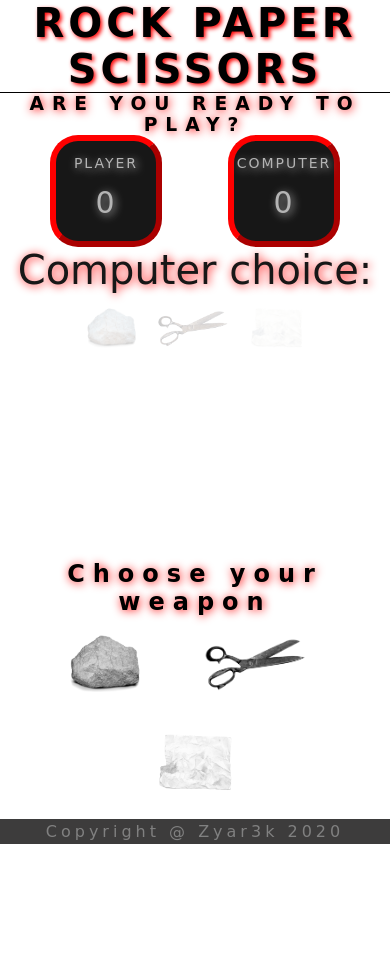
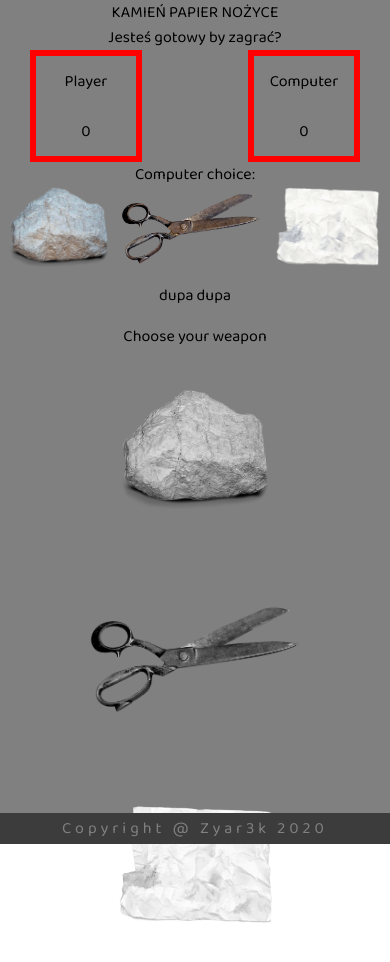
Before and after one commit to Zyar3k/rock-paper-scissors, a website: page index.html in a window 390 px wide. Before the commit the page ends 844 px from the top, so only its background shows below. Drawn offline with Linux system fonts and the light colour scheme; a web font is replaced by a local one.

Commit message:
Edit styles

```diff
--- a/index.html
+++ b/index.html
@@ -11,13 +11,10 @@
 	<div class="container">
 
 		<header>
-			<div class="title">
-				<h1>ROCK PAPER SCISSORS</h1>
-				<h3>Are you ready to play?</h3>
+			<div class="titleWrap">
+				<div class="title">KAMIEŃ PAPIER NOŻYCE</div>
+				<div class="subtitle">Jesteś gotowy by zagrać?</div>
 			</div>
-		</header>
-
-		<section class="middle">
 
 			<div class="scores-wrapp">
 				<div class="score-wrapper">
@@ -29,32 +26,41 @@
 					<div id="computer-score" class="ind-score">0</div>
 				</div>
 			</div>
-			<div class="compChoice">Computer choice:</div>
+
+		</header>
+
+
+		<section class="middle">
+
+
+			<div class="textChoice">Computer choice:</div>
 			<div id="compOptions">
 				<img src="./images/rock.png" alt="rock" id="comp-rock" class="comp-rock compOpt">
 				<img src="./images/scissors.png" alt="scissors" id="comp-scissors" class="comp-scissors compOpt">
 				<img src="./images/paper.png" alt="paper" id="comp-paper" class="comp-paper compOpt">
 			</div>
+			<div class="messagesWrapper">
+				<p id="messages">dupa dupa</p>
+			</div>
+
 
 		</section>
 
-		<section class="meessagesWrapper">
-
-			<p id="messages"></p>
-		</section>
 
 		<section class="bottom">
-			<div class="bottom-text">
-				<h2>Choose your weapon</h2>
-			</div>
+			<div class="textChoice">Choose your weapon</div>
+
 			<div class="player-choice">
+
 				<div id="buttons">
 					<img src="./images/rock.png" alt="rock" id="play-rock" class="play-rock">
 					<img src="./images/scissors.png" alt="scissors" id="play-scissors" class="play-scissors">
 					<img src="./images/paper.png" alt="paper" id="play-paper" class="play-paper">
 				</div>
 			</div>
+
 		</section>
+
 		<footer>
 			<p>
 				Copyright @ Zyar3k 2020
--- a/js/main.js
+++ b/js/main.js
@@ -24,16 +24,16 @@ function computerChoice() {
 function displayResult(computerMove, playerMove) {
 
   if(computerMove === playerMove) {
-    printMessage('Draw :O');
+    printMessage('Remis :O');
   } else if (
     (computerMove === paper && playerMove === scissors) ||
     (computerMove === scissors && playerMove === rock) ||
     (computerMove === rock && playerMove === paper)
   ) {
-    printMessage('OMG! You won!!!');
+    printMessage('Gratulacje! Wygrałeś!!!');
     addPoint('Player point');
   } else {
-    printMessage('Sorry! You lost! :(');
+    printMessage('Przykro mi, przegrałeś :(');
     addPoint('Computer point');
   }
 };
--- a/sass/style.scss
+++ b/sass/style.scss
@@ -1,4 +1,7 @@
-@import url('https://fonts.googleapis.com/css?family=Devonshire&display=swap&subset=latin-ext');
+// @import url('https://fonts.googleapis.com/css?family=Devonshire&display=swap&subset=latin-ext');
+@import url('https://fonts.googleapis.com/css?family=Baloo+2&display=swap&subset=latin-ext');
+
+// font-family: 'Baloo 2', cursive;
 
 /* const */
 
@@ -10,153 +13,116 @@ $content-text-shadow: $content-color 1px 1px 10px;
 
 
 
+
 body {
   margin: 0;
   padding: 0;
-  font-family: 'Devonshire', cursive;
-  background-image: url('../images/bg.jpeg');
+  // font-family: 'Devonshire', cursive;
+  font-family: 'Baloo 2', cursive;
+  // background-image: url('../images/bg.jpeg');
   object-fit: cover;
   background-size: cover;
   background-position: center;
 }
 
 .container {
+  background: grey;
   margin: 0 auto;
   padding: 0;
   text-align: center;
-  max-width: 1140px;
+  max-width: 1280px;
   height: 100vh;
 }
 
 /* header */
 
 header {
+  // background: #000; //out
+  // color: white; //out
+
+  display: flex;
+  flex-direction: column;
+
+}
+
+.titleWrap {
+  // background: red;
+
+  .title {
     margin: 0;
     padding: 0;
   }
 
-header h1{
-  margin: 0;
-  letter-spacing: 8px;
-  font-size: 60px;
-  border-bottom: 1px solid;
-  padding: 0;
-  text-shadow: $title-text-shadow;
-}
-
-header h3{
+  .subtitle {
     margin: 0;
     padding: 0;
-  letter-spacing: 8px;
-  text-transform: uppercase;
-  text-shadow: $content-text-shadow
   }
-
-/* middle */
+}
 
 .scores-wrapp {
   display: flex;
   justify-content: space-between;
-  padding: 0 50px;
+  padding: 0 30px;
 
   .score-wrapper {
     height: 100px;
     width: 100px;
     border: solid 6px $content-color;
-    border-radius: 28px;
-    border-style: outset;
-    background: $dark-color;
+    display: flex;
+    flex-direction: column;
+    justify-content: space-around;
 
-    p, .ind-score {
-      font-size: 14px;
-      color: $light-color;
-      letter-spacing: 2px;
-      text-transform: uppercase;
-      text-shadow: $light-color 2px 2px 8px;
+
+    P {
+      margin: 0;
+      padding: 0;
     }
 
     .ind-score {
-      font-size: 30px;
+      margin: 0;
+      padding: 0;
     }
   }
 }
 
-.compChoice {
-  font-size: 40px;
-  color: $dark-color;
-  text-shadow: $content-text-shadow
-}
+.middle {
+  display: flex;
+  flex-direction: column;
+
 
   #compOptions {
+    display: flex;
+    justify-content: space-evenly;
+
     img {
       height: 80px;
-    padding: 0 10px;
-    opacity: 0.2;
-    transition: 0.5s;
-    transform: scale(0.8);
-  }
-
-  img.active {
-    opacity: 1;
-    transform: scale(1);
     }
   }
 
-/* messages */
-
-.meessagesWrapper {
-
-  #messages {
-    font-size: 40px;
-    text-shadow: $light-color 2px 2px 8px;
-    letter-spacing: 4px;
-    margin: 0;
-    padding: 0;
-  }
 }
 
-/* bottom */
+.bottom {
+  // background: #000;
+  // bottom: 0;
 
-section.bottom {
-  margin: 0;
-  padding: 0;
-  left: 0;
-  width: 100%;
-  bottom: 0;
-  position: fixed;
-
-  .bottom-text {
-    text-shadow: $content-text-shadow;
-    letter-spacing: 8px;
-    margin-bottom: 80px;
-  }
-
-  h2 {
-    margin: 0;
-    padding: 0;
-  }
 
   .player-choice {
-    display: flex;
-    justify-content: center;
-  }
 
-  #buttons {
-    padding-bottom: 30px;
 
     img {
-      margin: 0;
       height: 200px;
       filter: grayscale(1);
       transition: 0.5s;
       transform: scale(0.6);
-    }
-
-    img:hover {
+      &:hover {
         filter: grayscale(0);
       transform: scale(1);
       }
     }
+  }
+
+
+
 }
 
 /* footer */
@@ -177,87 +143,250 @@ footer {
   }
 }
 
-/* mobile */
 
-@media (max-width: 425px) {
 
-  /* header */
+// /* header */
 
-  header h1 {
-    letter-spacing: 4px;
-    font-size: 40px;
-  }
+// header {
+//   margin: 0;
+//   padding: 0;
 
-  /* middle */
+//   background: #000;
+// }
 
-  #compOptions {
-    padding-top: 10px;
+// header h1{
+//   margin: 0;
+//   letter-spacing: 8px;
+//   font-size: 60px;
+//   border-bottom: 1px solid;
+//   padding: 0;
+//   text-shadow: $title-text-shadow;
+// }
 
-    img {
-      height: 50px;
-      padding: 0;
-    }
-  }
+// header h3{
+//   margin: 0;
+//   padding: 0;
+//   letter-spacing: 8px;
+//   text-transform: uppercase;
+//   text-shadow: $content-text-shadow
+// }
 
-  /* bottom */
+// .scores-wrapp {
+//   display: flex;
+//   justify-content: space-between;
+//   padding: 0 50px;
 
-  section.bottom {
+//   background: red;
 
-    .bottom-text {
-      letter-spacing: 8px;
-      margin-bottom: 0;
-    }
+//   .score-wrapper {
+//     height: 100px;
+//     width: 100px;
+//     border: solid 6px $content-color;
+//     border-radius: 28px;
+//     border-style: outset;
+//     background: $dark-color;
 
-    #buttons {
+//     p, .ind-score {
+//       font-size: 14px;
+//       color: $light-color;
+//       letter-spacing: 2px;
+//       text-transform: uppercase;
+//       text-shadow: $light-color 2px 2px 8px;
+//     }
 
-      img {
-        height: 95px;
-      }
-    }
-  }
-}
+//     .ind-score {
+//       font-size: 30px;
+//     }
+//   }
+// }
 
-@media (max-width: 375px) {
+// /* middle */
 
-  /* header */
+// .middle {
+//   background: #000;
+// }
 
-  header h1 {
-    padding: 10px 0;
-    font-size: 34px;
-  }
+// .compChoice {
+//   font-size: 40px;
+//   color: $dark-color;
+//   text-shadow: $content-text-shadow;
 
-  header h3 {
-    font-size: 14px;
-    letter-spacing: 6px;
-  }
+//   background: red;
 
-  /* middle */
 
-  .scores-wrapp {
-    padding: 0 20px;
-  }
+// }
 
-  #compOptions {
-    img {
-      height: 60px;
-    }
-  }
-}
+// #compOptions {
+//   img {
+//     height: 80px;
+//     padding: 0 10px;
+//     opacity: 0.2;
+//     transition: 0.5s;
+//     transform: scale(0.8);
+//   }
 
-@media (max-width: 320px) {
+//   img.active {
+//     opacity: 1;
+//     transform: scale(1);
+//   }
+// }
 
-  /* middle */
+// /* messages */
 
-  .compChoice {
-    font-size: 20px;
-  }
 
-  section.bottom {
-    #buttons {
+//   #messages {
+//     font-size: 40px;
+//     text-shadow: $light-color 2px 2px 8px;
+//     letter-spacing: 4px;
+//     margin: 0;
+//     padding: 0;
+//   }
 
-      img {
-        height: 70px;
-      }
-    }
-  }
-}
+// /* bottom */
+
+// section.bottom {
+//   margin: 0;
+//   padding: 0;
+//   left: 0;
+//   width: 100%;
+//   bottom: 0;
+//   position: fixed;
+
+//   background: red;
+
+//   .bottom-text {
+//     text-shadow: $content-text-shadow;
+//     letter-spacing: 8px;
+//     margin-bottom: 80px;
+//   }
+
+//   h2 {
+//     margin: 0;
+//     padding: 0;
+//   }
+
+//   .player-choice {
+//     display: flex;
+//     justify-content: center;
+//   }
+
+//   #buttons {
+//     padding-bottom: 30px;
+
+//     img {
+//       margin: 0;
+//       height: 200px;
+//       filter: grayscale(1);
+//       transition: 0.5s;
+//       transform: scale(0.6);
+//     }
+
+//     img:hover {
+//       filter: grayscale(0);
+//       transform: scale(1);
+//     }
+//   }
+// }
+
+// /* footer */
+
+// footer {
+//   left: 0;
+//   width: 100%;
+//   bottom: 0;
+//   position: fixed;
+//   display: flex;
+//   justify-content: center;
+//   background: rgb(61, 60, 60);
+
+//   p {
+//     margin: 3px 0;
+//     color: grey;
+//     letter-spacing: 4px;
+//   }
+// }
+
+// /* mobile */
+
+// @media (max-width: 425px) {
+
+//   /* header */
+
+//   header h1 {
+//     letter-spacing: 4px;
+//     font-size: 40px;
+//   }
+
+//   /* middle */
+
+//   #compOptions {
+//     padding-top: 10px;
+
+//     img {
+//       height: 50px;
+//       padding: 0;
+//     }
+//   }
+
+//   /* bottom */
+
+//   section.bottom {
+
+//     .bottom-text {
+//       letter-spacing: 8px;
+//       margin-bottom: 0;
+//     }
+
+//     #buttons {
+
+//       img {
+//         height: 95px;
+//       }
+//     }
+//   }
+// }
+
+// @media (max-width: 375px) {
+
+//   /* header */
+
+//   header h1 {
+//     padding: 10px 0;
+//     font-size: 34px;
+//   }
+
+//   header h3 {
+//     font-size: 14px;
+//     letter-spacing: 6px;
+//   }
+
+//   /* middle */
+
+//   .scores-wrapp {
+//     padding: 0 20px;
+//   }
+
+//   #compOptions {
+//     img {
+//       height: 60px;
+//     }
+//   }
+// }
+
+// @media (max-width: 320px) {
+
+//   /* middle */
+
+//   .compChoice {
+//     font-size: 20px;
+//   }
+
+//   section.bottom {
+//     #buttons {
+
+//       img {
+//         height: 70px;
+//       }
+//     }
+//   }
+// }
```
Also changed, not shown: css/style.css, 2 other files. Lines whose indentation alone changed are shown as unchanged.
